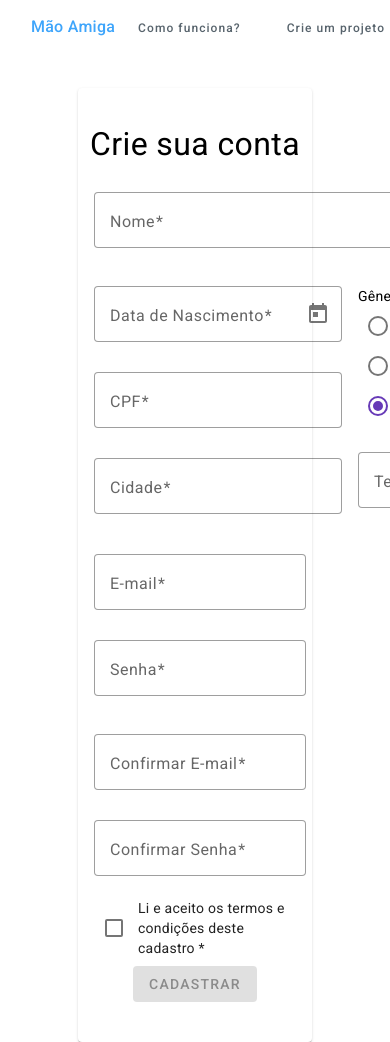
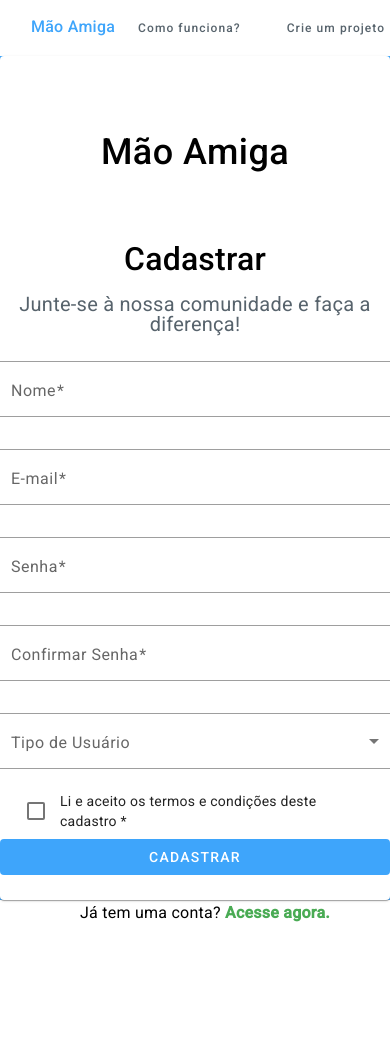
Before and after one commit to StefanyMikaelle/HackForChangeAlura, an Angular app: page /cadastro in a window 390 px wide. Shown: the top 1042 px of the page. After the commit the page ends 935 px from the top, so only its background shows below. Built offline with nearby package versions, Linux system fonts and the light colour scheme.

Commit message:
cadastro done

```diff
--- a/package.json
+++ b/package.json
@@ -1,5 +1,5 @@
 {
-  "name": "jornada-milhas",
+  "name": "mao-amiga",
   "version": "0.0.0",
   "scripts": {
     "ng": "ng",
--- a/src/app/pages/perfil/perfil.component.html
+++ b/src/app/pages/perfil/perfil.component.html
@@ -1,5 +1,4 @@
 <app-form-base
-  [titulo]="titulo + nome"
   [textoBotao]="textoBotao"
   [perfilComponent]="true"
   (sair)="deslogar()"
--- a/src/app/shared/container/container.component.scss
+++ b/src/app/shared/container/container.component.scss
@@ -1,6 +1,3 @@
 :host {
-  display: block;
-  margin: 0 auto;
-  max-width: 1048px;
-  width: 90%;
+
 }
--- a/src/app/shared/form-base/form-base.component.html
+++ b/src/app/shared/form-base/form-base.component.html
@@ -1,9 +1,12 @@
 <app-container>
   <mat-card>
+    <div class="cadastro">
     <form [formGroup]="cadastroForm">
-      <mat-card-title>
-        {{ titulo }}
-      </mat-card-title>
+        <mat-card-header>
+          <mat-card-title>Mão Amiga</mat-card-title>
+        <mat-card-subtitle>Cadastrar</mat-card-subtitle>
+        <p class="subtitulo">Junte-se à nossa comunidade e faça a diferença!</p>
+      </mat-card-header>
       <section>
         <div class="acoesPerfil" *ngIf="perfilComponent">
           <h2>Dados pessoais</h2>
@@ -15,63 +18,11 @@
       </section>
       <mat-card-content>
         <div class="grid-container">
-          <mat-form-field appearance="outline" class="full-width">
+          <mat-form-field appearance="outline">
             <mat-label>Nome</mat-label>
             <input matInput formControlName="nome" placeholder="Nome">
             <mat-error *ngIf="cadastroForm.get('nome')?.errors">Nome é obrigatório</mat-error>
           </mat-form-field>
-          <div class="grid-item">
-            <mat-form-field appearance="outline">
-              <mat-label>Data de Nascimento</mat-label>
-              <input matInput
-                formControlName="nascimento"
-                [matDatepicker]="nascimento"
-                placeholder="Data de Nascimento"
-              >
-              <mat-datepicker-toggle matSuffix [for]="nascimento"></mat-datepicker-toggle>
-              <mat-datepicker #nascimento></mat-datepicker>
-              <mat-error *ngIf="cadastroForm.get('nascimento')?.errors?.['required']">
-                Data de Nascimento é obrigatória
-              </mat-error>
-            </mat-form-field>
-            <mat-form-field appearance="outline">
-              <mat-label>CPF</mat-label>
-              <input matInput formControlName="cpf" placeholder="Digite seu CPF">
-              <mat-error *ngIf="cadastroForm.get('cpf')?.errors">CPF é obrigatório</mat-error>
-            </mat-form-field>
-            <mat-form-field appearance="outline">
-              <mat-label>Cidade</mat-label>
-              <input matInput formControlName="cidade" placeholder="Digite sua cidade">
-              <mat-error *ngIf="cadastroForm.get('cidade')?.errors">Cidade é obrigatória</mat-error>
-            </mat-form-field>
-          </div>
-          <div class="grid-item">
-            <div class="radio-group">
-              <label>Gênero</label>
-              <mat-radio-group formControlName="genero" color="primary">
-                <mat-radio-button value="feminino">Feminino</mat-radio-button>
-                <mat-radio-button value="masculino">Masculino</mat-radio-button>
-                <mat-radio-button value="outro">Prefiro não informar</mat-radio-button>
-              </mat-radio-group>
-            </div>
-              <mat-form-field appearance="outline">
-                <mat-label>Telefone</mat-label>
-                <input matInput formControlName="telefone" placeholder="+XX XXXX-XXXX">
-                <mat-error *ngIf="cadastroForm.get('telefone')?.errors">Telefone é obrigatório</mat-error>
-              </mat-form-field>
-            <div class="drop-container">
-              <mat-error class="custom-error" *ngIf="estadoControl?.errors && estadoControl?.touched">Estado é obrigatório</mat-error>
-          </div>
-          </div>
-        </div>
-      </mat-card-content>
-      <mat-divider *ngIf="perfilComponent"></mat-divider>
-      <div class="acessoPerfil" *ngIf="perfilComponent">
-        <h2>Dados de acesso</h2>
-      </div>
-      <mat-card-content>
-        <div class="grid-container">
-          <div class="grid-item">
             <mat-form-field appearance="outline">
               <mat-label>E-mail</mat-label>
               <input matInput formControlName="email" type="email" placeholder="Digite seu e-mail">
@@ -84,29 +35,27 @@
               <mat-error *ngIf="cadastroForm.get('senha')?.errors?.['required']">Senha é obrigatória</mat-error>
               <mat-error *ngIf="cadastroForm.get('senha')?.errors?.['minlength']">Senha deve ter pelo menos 3 caracteres</mat-error>
             </mat-form-field>
-          </div>
-          <div class="grid-item">
-            <mat-form-field appearance="outline">
-              <mat-label>Confirmar E-mail</mat-label>
-              <input matInput formControlName="confirmarEmail" placeholder="Digite seu e-mail novamente">
-              <mat-error *ngIf="cadastroForm.get('confirmarEmail')?.errors?.['required']">Confirmação de E-mail é obrigatória</mat-error>
-              <mat-error *ngIf="cadastroForm.get('confirmarEmail')?.errors?.['email']">E-mail inválido</mat-error>
-              <mat-error *ngIf="cadastroForm.get('confirmarEmail')?.errors?.['equalTo']">E-mails não coincidem</mat-error>
-            </mat-form-field>
             <mat-form-field appearance="outline">
               <mat-label>Confirmar Senha</mat-label>
               <input matInput formControlName="confirmarSenha" type="password" placeholder="Repita sua senha">
               <mat-error *ngIf="cadastroForm.get('confirmarSenha')?.errors?.['required']">Confirmação de Senha é obrigatória</mat-error>
               <mat-error *ngIf="cadastroForm.get('confirmarSenha')?.errors?.['equalTo']">Senhas não coincidem</mat-error>
             </mat-form-field>
+            <mat-form-field appearance="outline">
+              <mat-label>Tipo de Usuário</mat-label>
+              <select matNativeControl [disabled]="disableSelect.value">
+                <option value="" selected></option>
+                <option value="Doador">Doador</option>
+                <option value="Instituição">Instituição</option>
+              </select>
+            </mat-form-field>
           </div>
-        </div>
         <mat-checkbox *ngIf="!perfilComponent" formControlName="aceitarTermos" color="primary" class="full-width">Li e aceito os termos e condições deste cadastro *</mat-checkbox>
         <mat-error *ngIf="cadastroForm.get('aceitarTermos')?.invalid && cadastroForm.get('aceitarTermos')?.dirty">
           Você precisa aceitar os termos e condições para efetuar o cadastro
         </mat-error>
       </mat-card-content>
-      <mat-card-actions class="full-width">
+      <mat-card-actions>
         <button mat-flat-button
           [disabled]="cadastroForm.invalid"
           (click)="executarAcao()"
@@ -115,6 +64,10 @@
         >{{ textoBotao }}
         </button>
       </mat-card-actions>
+      <p class="login">Já tem uma conta?
+        <a routerLink="/login">Acesse agora.</a>
+      </p>
     </form>
+  </div>
   </mat-card>
 </app-container>
--- a/src/app/shared/form-base/form-base.component.scss
+++ b/src/app/shared/form-base/form-base.component.scss
@@ -1,7 +1,90 @@
 app-container {
-  width: 60%;
-  margin-bottom: 48px;
-  margin-top: 32px;
+  display: flex;
+  flex-direction: row;
+  height: 100vh;
+  background-color: #3EA5FB;
+}
+
+mat-card{
+  display: flex;
+  flex-direction: column;
+  height: 100vh;
+}
+
+form{
+  display: flex;
+  flex-direction: column;
+  justify-content: flex-start;
+}
+
+mat-card-header{
+  display: flex;
+  flex-direction: column;
+  justify-content: flex-start;
+  margin-top: 4rem;
+  margin-left: 4rem;
+}
+
+mat-card-title{
+  font-size: 48px;
+  font-weight: 500;
+}
+
+mat-card-subtitle{
+  color: black;
+  margin-top: 5rem;
+  font-size: 32px;
+}
+
+.subtitulo{
+  margin-top: 1.5rem;
+  font-size: 20px;
+  color: #57636C;
+}
+
+mat-card-content{
+  display: flex;
+  flex-direction: column;
+  align-items: flex-start;
+  margin-left: 4rem;
+}
+
+mat-form-field{
+  width:650px;
+}
+
+.cadastro{
+    min-width: 50%;
+}
+
+button[mat-flat-button]{
+  width: 650px;
+  color: white;
+  background-color: #3EA5FB;
+}
+
+mat-card-actions {
+  display: flex;
+  justify-content: center;
+  padding-left: 4rem;
+  margin-bottom: 20px;
+}
+
+.login{
+  margin-left: 5rem;
+  font-size: 16px;
+}
+
+a {
+  text-decoration: none;
+  cursor: pointer;
+  color: #4AAB54;
+  font-weight: bold;
+
+  &:active {
+    color: #3EA5FB;
+  }
+}
 
   .acoesPerfil {
     display: flex;
@@ -12,46 +95,9 @@ app-container {
 
   .grid-container {
     display: grid;
-    grid-template-columns: 1fr 1fr;
-    grid-gap: 16px;
+    grid-gap: 10px;
     .full-width {
       grid-column: 1 / span 2;
-    }
-
-    .grid-item {
-      display: flex;
-      flex-direction: column;
-      grid-gap: 8px;
-      .radio-group {
-        display: flex;
-        flex-direction: column;
-        margin-bottom: 18px;
-      }
-
-      .drop-container {
-        margin-bottom: 16px;
-        .custom-error {
-          font-size: 12px;
-          margin-left: 12px;
-        }
-      }
-    }
-  }
-
-  mat-card-title {
-    text-align: center;
-    font-size: 32px;
-    font-weight: 400;
-    margin-bottom: 32px;
-    margin-top: 40px;
-  }
-
-  mat-card-actions {
-    display: flex;
-    justify-content: center;
-    margin-bottom: 32px;
-    button {
-      margin: 0 8px;
     }
   }
 
@@ -84,13 +130,64 @@ app-container {
     margin: 40px 16px 24px 0;
   }
 
-  @media (max-width: 600px) {
-    .grid-container {
-      grid-template-columns: 1fr;
+  @media (max-width: 1024px){
+    app-container {
+      display: flex;
+      justify-content: center;
+      height: auto;
+    }
+  }
+
+  @media (max-width: 768px) {
+    app-container {
+      flex-direction: column;
+      height: auto;
     }
 
-    .full-width {
-      grid-column: 1;
+    .cadastro {
+      min-width: 50%;
+    }
+
+    mat-card-title {
+      margin-top: 2rem;
+      margin-left: 0;
+      font-size: 36px;
+    }
+
+    mat-card-header {
+      margin-top: 2rem;
+      margin-bottom: 15px;
+      margin-left: 0;
+      text-align: center;
+    }
+
+    mat-card-content{
+      display: flex;
+      justify-content: flex-start;
+      margin: 0;
+      align-items: center;
+    }
+
+    p .subtitulo {
+      margin-top: 1rem;
+      margin-left: 0;
+      text-align: center;
+      font-size: 16px;
+    }
+
+    mat-form-field {
+      width: 400px;
+    }
+
+    mat-card-actions{
+      padding: 0;
     }
   }
-}
+
+  @media (max-width: 428px) {
+    app-container {
+      display: flex;
+      justify-content: center;
+      height: auto;
+    }
+  }
--- a/src/app/shared/form-base/form-base.component.ts
+++ b/src/app/shared/form-base/form-base.component.ts
@@ -14,7 +14,6 @@ export class FormBaseComponent implements OnInit{
   estadoControl = new FormControl<UnidadeFederativa | null>(null, Validators.required);
 
   @Input() perfilComponent: boolean = false;
-  @Input() titulo: string = 'Crie sua conta';
   @Input() textoBotao: string = 'CADASTRAR';
   @Output() acaoClique: EventEmitter<any> = new EventEmitter<any>()
   @Output() sair: EventEmitter<any> = new EventEmitter<any>()
@@ -58,4 +57,6 @@ export class FormBaseComponent implements OnInit{
   deslogar() {
     this.sair.emit();
   }
+
+  disableSelect = new FormControl(false);
 }
--- a/src/index.html
+++ b/src/index.html
@@ -2,7 +2,7 @@
 <html lang="en">
 <head>
   <meta charset="utf-8">
-  <title>JornadaMilhas</title>
+  <title>Mão Amiga</title>
   <base href="/">
   <meta name="viewport" content="width=device-width, initial-scale=1">
   <link rel="icon" type="image/x-icon" href="favicon.ico">
```
Also changed, not shown: 1 other file (tests, documents, lock files or other folders).
